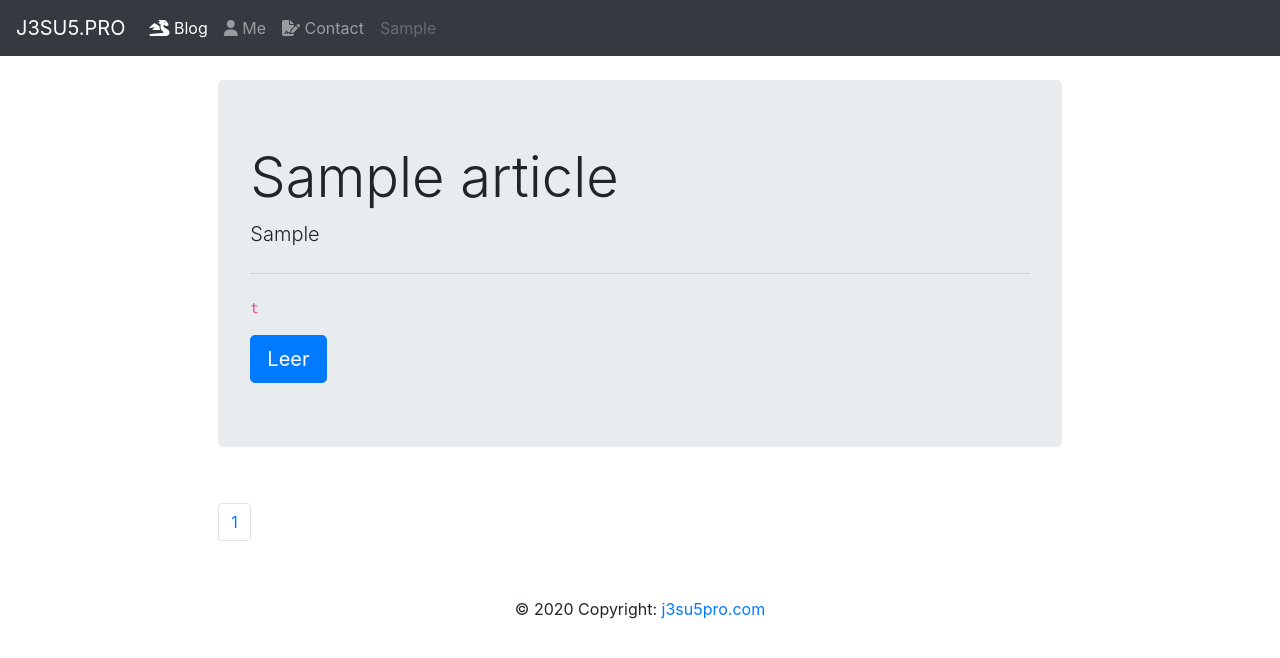
After one commit to jesushl/blog, a Django app: page /blog/1/ in a window 1280 px wide. The commit adds this page. Shown: the top 658 px of the page. Run offline with Django 3.2, Linux system fonts and the light colour scheme; tables that the repository leaves empty hold one stand-in row (values such as "Sample post"); some libraries are stand-ins or nearby versions.

Commit message:
basic blog page and pagination

```diff
--- /dev/null
+++ b/blog/templates/blog.html
@@ -0,0 +1,28 @@
+{% extends 'base.html' %}
+
+{% block content %}
+
+{% for article in articles %}
+<div class="jumbotron">
+    <h1 class="display-4">{{ article.title }}</h1>
+    <p class="lead">{{ article.abstract }}</p>
+    <hr class="my-4">
+    <p><code>{{ article.article_type }}</code></p>
+    <a class="btn btn-primary btn-lg" href="{% url  'article' article_id=article.id %}" role="button">Leer</a>
+  </div>
+{% endfor %}
+<br>
+<nav aria-label="Page navigation">
+    <ul class="pagination">
+        {% if  previous_page %}
+            <li class="page-item"><a class="page-link" href="{% url 'blog'  page=previous_page  %}">Previous</a></li>
+            <li class="page-item"><a class="page-link" href='{% url "blog" page=previous_page  %}'>{{ previous_page }}</a></li>
+        {% endif %}
+        <li class="page-item"><a class="page-link" href="#">{{ current_page }}</a></li>
+      {% if   next_page   %}
+      <li class="page-item"><a class="page-link" href='{% url "blog" page=next_page  %}'>{{ next_page  }} </a></li>
+      <li class="page-item"><a class="page-link" href='{% url "blog" page=next_page  %}'>Next</a></li>
+      {% endif %}
+    </ul>
+  </nav>
+  {% endblock %}
--- a/blog/templates/index.html
+++ b/blog/templates/index.html
@@ -8,5 +8,5 @@
     {% include 'article_tech_cards.html' %}
     <!-- cards with last 5 hobby entries -->
     <br>
-
+    {%include 'article_hobby_cards.html'  %}
 {% endblock %}
--- a/blog/templates/navbar.html
+++ b/blog/templates/navbar.html
@@ -1,13 +1,13 @@
 <nav class="navbar sticky-top  navbar-expand-lg  navbar-dark bg-dark">
-    <a class="navbar-brand" href="{%  url 'index' %}">J3SU5.PRO</a>
+    <a class="navbar-brand  {% if is_index %} active {% endif %} " href="{%  url 'index' %}">J3SU5.PRO</a>
     <button class="navbar-toggler" type="button" data-toggle="collapse" data-target="#navbarNavAltMarkup" aria-controls="navbarNavAltMarkup" aria-expanded="false" aria-label="Toggle navigation">
         <span class="navbar-toggler-icon"></span>
       </button>
       <div class="collapse navbar-collapse" id="navbarNavAltMarkup">
         <div class="navbar-nav">
-            <a class="nav-link  {% if is_blog %} active {% endif %}" href="#">Blog</a>
-          <a class="nav-link {% if is_me %} active {% endif %} " href="#">Me</a>
-          <a class="nav-link {% if is_contact %} active {% endif %}" href="#">Contact</a>
+            <a class="nav-link  {% if is_blog %} active {% endif %}" href="{% url 'blog' page=1 %}"><i class="fas fa-dragon"></i> Blog</a>
+          <a class="nav-link {% if is_me %} active {% endif %} " href="#"><i class="fas fa-user"></i> Me</a>
+          <a class="nav-link {% if is_contact %} active {% endif %}" href="#"> <i class="fas fa-file-signature"></i> Contact</a>
           <a class="nav-link disabled" href="#" tabindex="-1" aria-disabled="true">{{ frace  }}</a>
         </div>
       </div>
--- a/blog/urls.py
+++ b/blog/urls.py
@@ -6,4 +6,5 @@ urlpatterns = [
     path('', views.index, name='index'),
     path('resume', views.resume, name='resume'),
     path('article/<int:article_id>/', views.article, name='article'),
+    path('blog/<int:page>/',views.blog, name='blog' )
 ]
--- a/blog/views.py
+++ b/blog/views.py
@@ -8,11 +8,13 @@ from .models import Frace, Message, ContactCard, JobExperience, Image
 from blog.contextual.random_frace import get_random_frase
 
 def index(request):
-    context = set_context(where_im_name='is_blog')
+    context = set_context(where_im_name='is_index')
     articles = Article.objects.all().order_by('-updated')[:10]
     context.update({'articles': articles})
-    tech_articles = Article.objects.filter(article_type=Article.TECH_ART).order_by('-updated')[:10]
+    tech_articles = Article.objects.filter(article_type=Article.TECH_ART).order_by('-updated')[:6]
     context.update({'tech_articles': tech_articles })
+    hobby_articles = Article.objects.filter(article_type=Article.HOBBY_ART).order_by("-updated")[:6]
+    context.update({ 'hobby_articles':  hobby_articles })
     return  render(request, 'index.html', context)
 
 def resume(request):
@@ -35,10 +37,35 @@ def resume(request):
     return render(request, "curriculum.html", context)
 
 def article(request, article_id):
+    context = set_context(where_im_name='is_blog')
     article = Article.objects.get(id=article_id)
-    context = set_context(where_im_name=article.title)
     context.update({'article': article})
     return render(request, 'article.html', context)
+
+def blog(request, page=1):
+    if page >= 1 :
+        context = set_context(where_im_name='is_blog')
+        articles_by_page = 10
+        max_articles = Article.objects.all().count()
+        button_article = (page - 1) * articles_by_page
+        last_article = button_article + articles_by_page
+        if last_article > max_articles:
+            last_article = max_articles - button_article
+        if page > 1:
+            context.update({'previous_page' : page - 1})
+        else:
+            context.update({'previous_page': False})
+        # is a valid next page ?
+        next_page = page + 1
+        if next_page <= round(max_articles / articles_by_page):
+            context.update({'next_page': next_page})
+        else:
+            context.update({'next_page': False})
+        context.update({'current_page': page})
+        articles = Article.objects.all().order_by('-updated')[button_article : last_article]
+        context.update({'articles': articles})
+        return render(request, 'blog.html', context)
+    return render(request, 'index.html')
 
 # Utils
 def set_context(
```
Also changed, not shown: blog/templates/article_hobby_cards.html (added, +10 -0 lines).
